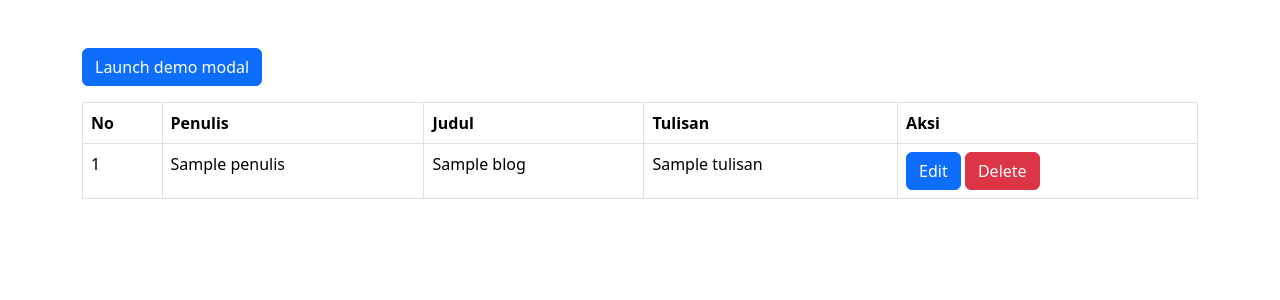
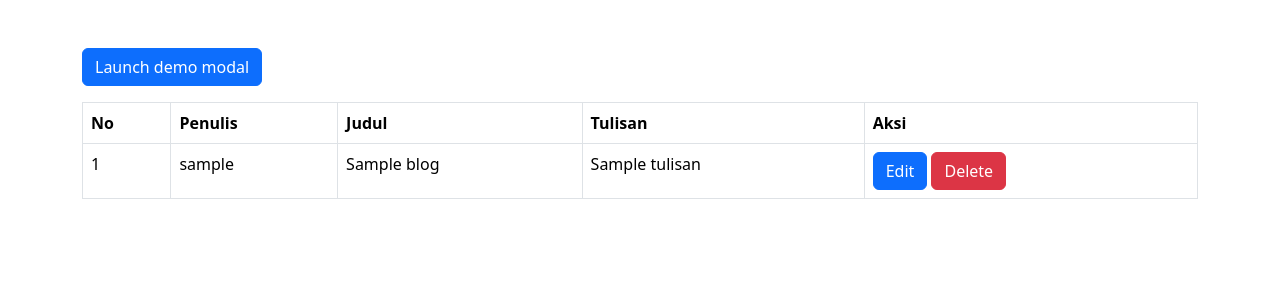
Before and after one commit to gnendraaw/phpmvc, a PHP site: template app/views/blog/index.php in a window 1280 px wide. Shown: the part 56-356 px from the top of the page. Run offline with PHP 8.4, Linux system fonts and the light colour scheme; the template is opened without the code that fills it: most values are stand-ins (such as "Sample title", 1, 10 or a date in 2020); some libraries are stand-ins or nearby versions.

Commit message:
update create blog

```diff
--- a/app/controllers/Blog.php
+++ b/app/controllers/Blog.php
@@ -3,7 +3,7 @@
 class Blog extends Controller {
     public function index()
     {
-        $data['blog'] = $this->model('Blog_model')->getAllBlog();
+        $data['blog'] = $this->model('Blog_model')->getAllBlogAndUser();
         $data['user'] = $this->model('User_model')->getAllUser();
         $data['title'] = 'Blog';
 
@@ -26,7 +26,6 @@ class Blog extends Controller {
         $penulisId = $_POST['user_id'];
         $userData = $this->model('User_model')->getUserById($penulisId);
         $blogData = [
-            'penulis' => $userData['username'],
             'judul' => $_POST['judul'],
             'tulisan' => $_POST['tulisan'],
             'user_id' => $penulisId,
--- a/app/views/blog/index.php
+++ b/app/views/blog/index.php
@@ -23,7 +23,7 @@
                     <?php foreach($data['blog'] as $blog):?>
                         <tr>
                             <td><?=$index++?></td>
-                            <td><?=$blog['penulis']?></td>
+                            <td><?=$blog['username']?></td>
                             <td><?=$blog['judul']?></td>
                             <td><?=$blog['tulisan']?></td>
                             <td>
@@ -87,7 +87,7 @@
         <form action="<?=BASE_URL?>/blog/update/<?=$blog['id']?>" method="post">
             <div class="mb-3">
                 <label for="penulis" class="form-label">Penulis</label>
-                <input type="text" class="form-control" id="penulis" name="penulis" value="<?=$blog['penulis']?>">
+                <input type="text" class="form-control" id="penulis" name="penulis" value="<?=$blog['username']?>">
             </div>
             <div class="mb-3">
                 <label for="judul" class="form-label">Judul</label>
```
Also changed, not shown: app/models/Blog_model.php (+8 -2 lines).
